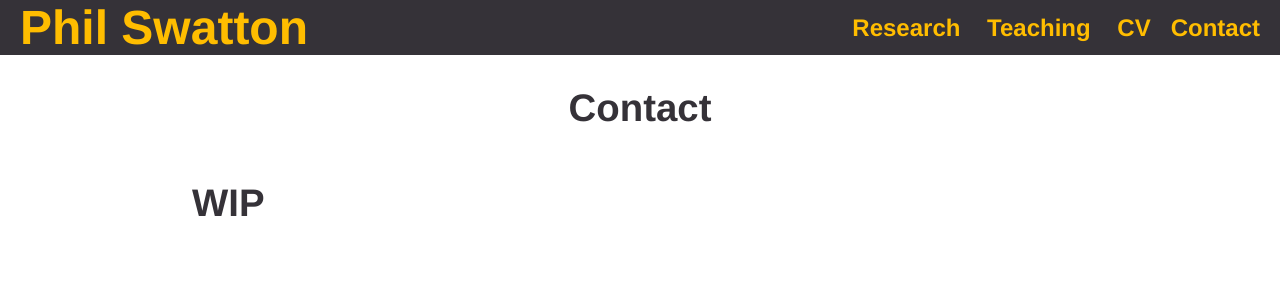
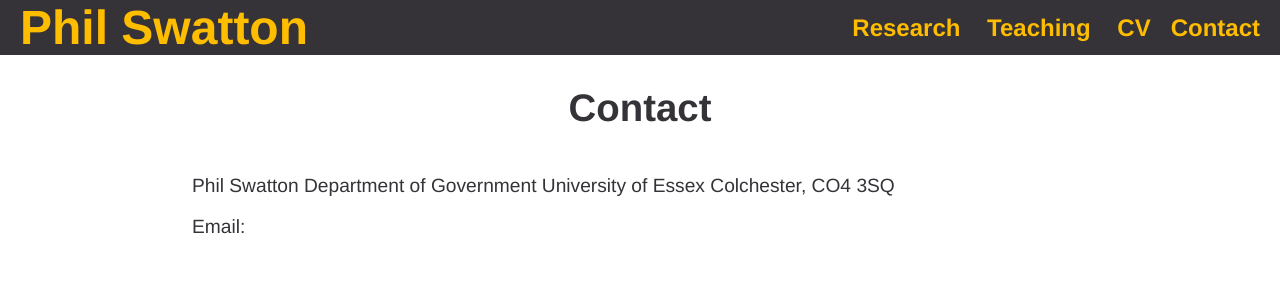
Before and after one commit to philswatton/philswatton.github.io, a Jekyll site: the page built from contact/index.html, in a window 1280 px wide. Shown: the top 300 px of the page. Built offline with Jekyll 4.4.1, drawn with Linux system fonts in a browser that asks for light colours.

Commit message:
Update index.html

```diff
--- a/contact/index.html
+++ b/contact/index.html
@@ -2,6 +2,9 @@
 layout: default
 title: Contact
 ---
-<div>
-	<h1>WIP</h1>
-</div>
+<p>Phil Swatton
+Department of Government
+University of Essex
+Colchester, CO4 3SQ</p>
+
+<p>Email: <a href="mailto:p.j.swatton@essex.ac.uk>p.j.swatton@essex.ac.uk</a></p>
```
